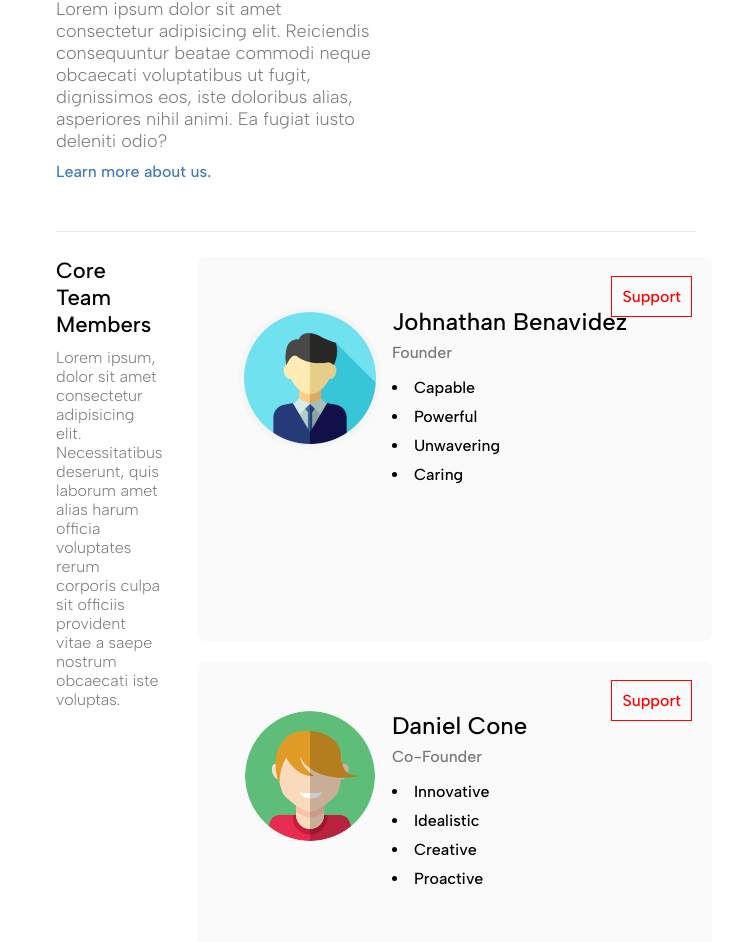
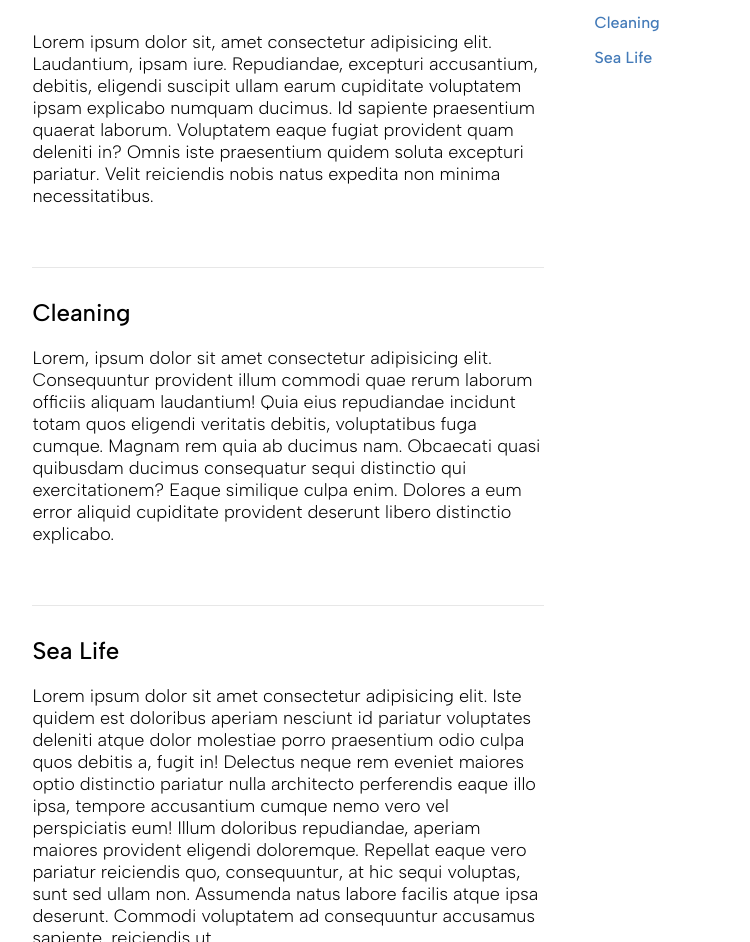
Before and after one commit to mmarckwo/homework-two, a website with bundled scripts: page index.html in a window 1280 px wide. Shown: the part 162-1104 px from the top of the page, without its empty margins (264-1014 px from the left). Built offline with nearby package versions, Linux system fonts and the light colour scheme.

Commit message:
added services and updated readme

```diff
--- a/app/model.js
+++ b/app/model.js
@@ -113,6 +113,58 @@ var aboutContent = `<div class="about">
 </div>
 </div>`;
 
+var servicesContent = `<div class="services">
+<div class="leftSide">
+  <section id="provide">
+    <h1>What we provide</h1>
+    <p>
+      Lorem ipsum dolor sit, amet consectetur adipisicing elit.
+      Laudantium, ipsam iure. Repudiandae, excepturi accusantium,
+      debitis, eligendi suscipit ullam earum cupiditate voluptatem ipsam
+      explicabo numquam ducimus. Id sapiente praesentium quaerat
+      laborum. Voluptatem eaque fugiat provident quam deleniti in? Omnis
+      iste praesentium quidem soluta excepturi pariatur. Velit
+      reiciendis nobis natus expedita non minima necessitatibus.
+    </p>
+  </section>
+  <section id="cleaning">
+    <h2>Cleaning</h2>
+    <p>
+      Lorem, ipsum dolor sit amet consectetur adipisicing elit.
+      Consequuntur provident illum commodi quae rerum laborum officiis
+      aliquam laudantium! Quia eius repudiandae incidunt totam quos
+      eligendi veritatis debitis, voluptatibus fuga cumque. Magnam rem
+      quia ab ducimus nam. Obcaecati quasi quibusdam ducimus consequatur
+      sequi distinctio qui exercitationem? Eaque similique culpa enim.
+      Dolores a eum error aliquid cupiditate provident deserunt libero
+      distinctio explicabo.
+    </p>
+  </section>
+  <section id="sealife">
+    <h2>Sea Life</h2>
+    <p>
+      Lorem ipsum dolor sit amet consectetur adipisicing elit. Iste
+      quidem est doloribus aperiam nesciunt id pariatur voluptates
+      deleniti atque dolor molestiae porro praesentium odio culpa quos
+      debitis a, fugit in! Delectus neque rem eveniet maiores optio
+      distinctio pariatur nulla architecto perferendis eaque illo ipsa,
+      tempore accusantium cumque nemo vero vel perspiciatis eum! Illum
+      doloribus repudiandae, aperiam maiores provident eligendi
+      doloremque. Repellat eaque vero pariatur reiciendis quo,
+      consequuntur, at hic sequi voluptas, sunt sed ullam non. Assumenda
+      natus labore facilis atque ipsa deserunt. Commodi voluptatem ad
+      consequuntur accusamus sapiente, reiciendis ut.
+    </p>
+  </section>
+</div>
+<div class="rightSide">
+  <p>Page Content</p>
+  <a href="#provide">What we provide</a>
+  <a href="#cleaning">Cleaning</a>
+  <a href="#sealife">Sea Life</a>
+</div>
+</div>`;
+
 function setCurrentPageContent(pageID) {
   let contentName = pageID + "Content";
   $("#app").html(eval(contentName));
--- a/index.html
+++ b/index.html
@@ -18,81 +18,61 @@
       <div class="links">
         <a id="home" href="#">Home</a>
         <a id="about" href="#">About</a>
-        <a id="products" href="#">Products</a>
+        <a id="services" href="#">Services</a>
         <a id="contacts" href="#">Contact</a>
       </div>
     </nav>
 
     <div id="app">
-      <div class="about">
-        <div class="topTextArea">
-          <div class="topTextSizeWrapper">
-            <h1>Meet the Team</h1>
+      <div class="services">
+        <div class="leftSide">
+          <section id="provide">
+            <h1>What we provide</h1>
             <p>
-              Lorem ipsum dolor sit amet consectetur adipisicing elit.
-              Reiciendis consequuntur beatae commodi neque obcaecati
-              voluptatibus ut fugit, dignissimos eos, iste doloribus alias,
-              asperiores nihil animi. Ea fugiat iusto deleniti odio?
+              Lorem ipsum dolor sit, amet consectetur adipisicing elit.
+              Laudantium, ipsam iure. Repudiandae, excepturi accusantium,
+              debitis, eligendi suscipit ullam earum cupiditate voluptatem ipsam
+              explicabo numquam ducimus. Id sapiente praesentium quaerat
+              laborum. Voluptatem eaque fugiat provident quam deleniti in? Omnis
+              iste praesentium quidem soluta excepturi pariatur. Velit
+              reiciendis nobis natus expedita non minima necessitatibus.
             </p>
-            <a href="#">Learn more about us.</a>
-          </div>
+          </section>
+          <section id="cleaning">
+            <h2>Cleaning</h2>
+            <p>
+              Lorem, ipsum dolor sit amet consectetur adipisicing elit.
+              Consequuntur provident illum commodi quae rerum laborum officiis
+              aliquam laudantium! Quia eius repudiandae incidunt totam quos
+              eligendi veritatis debitis, voluptatibus fuga cumque. Magnam rem
+              quia ab ducimus nam. Obcaecati quasi quibusdam ducimus consequatur
+              sequi distinctio qui exercitationem? Eaque similique culpa enim.
+              Dolores a eum error aliquid cupiditate provident deserunt libero
+              distinctio explicabo.
+            </p>
+          </section>
+          <section id="sealife">
+            <h2>Sea Life</h2>
+            <p>
+              Lorem ipsum dolor sit amet consectetur adipisicing elit. Iste
+              quidem est doloribus aperiam nesciunt id pariatur voluptates
+              deleniti atque dolor molestiae porro praesentium odio culpa quos
+              debitis a, fugit in! Delectus neque rem eveniet maiores optio
+              distinctio pariatur nulla architecto perferendis eaque illo ipsa,
+              tempore accusantium cumque nemo vero vel perspiciatis eum! Illum
+              doloribus repudiandae, aperiam maiores provident eligendi
+              doloremque. Repellat eaque vero pariatur reiciendis quo,
+              consequuntur, at hic sequi voluptas, sunt sed ullam non. Assumenda
+              natus labore facilis atque ipsa deserunt. Commodi voluptatem ad
+              consequuntur accusamus sapiente, reiciendis ut.
+            </p>
+          </section>
         </div>
-        <div class="teamArea">
-          <div class="teamTextDesc">
-            <h2>Core Team Members</h2>
-            <p>
-              Lorem ipsum, dolor sit amet consectetur adipisicing elit.
-              Necessitatibus deserunt, quis laborum amet alias harum officia
-              voluptates rerum corporis culpa sit officiis provident vitae a
-              saepe nostrum obcaecati iste voluptas.
-            </p>
-          </div>
-          <div class="teamMemberColumn">
-            <div class="teamMemberCard">
-              <div class="profileImgColumn">
-                <div class="profileImgWrapper">
-                  <img src="images/founder.png" alt="founder" />
-                </div>
-              </div>
-              <div class="titleAndInfo">
-                <h1>Johnathan Benavidez</h1>
-                <p>Founder</p>
-                <div class="infoPoints">
-                  <ul>
-                    <li>Capable</li>
-                    <li>Powerful</li>
-                    <li>Unwavering</li>
-                    <li>Caring</li>
-                  </ul>
-                </div>
-              </div>
-              <div class="supportBtn">
-                <a href="#">Support</a>
-              </div>
-            </div>
-            <div class="teamMemberCard">
-              <div class="profileImgColumn">
-                <div class="profileImgWrapper">
-                  <img src="images/cofounder.png" alt="cofounder" />
-                </div>
-              </div>
-              <div class="titleAndInfo">
-                <h1>Daniel Cone</h1>
-                <p>Co-Founder</p>
-                <div class="infoPoints">
-                  <ul>
-                    <li>Innovative</li>
-                    <li>Idealistic</li>
-                    <li>Creative</li>
-                    <li>Proactive</li>
-                  </ul>
-                </div>
-              </div>
-              <div class="supportBtn">
-                <a href="#">Support</a>
-              </div>
-            </div>
-          </div>
+        <div class="rightSide">
+          <p>Page Content</p>
+          <a href="#provide">What we provide</a>
+          <a href="#cleaning">Cleaning</a>
+          <a href="#sealife">Sea Life</a>
         </div>
       </div>
     </div>
--- /dev/null
+++ b/scss/services.scss
@@ -0,0 +1,54 @@
+.services {
+  display: flex;
+  justify-content: center;
+  .leftSide {
+    width: 40%;
+    margin-right: 50px;
+
+    section:last-child {
+      border-bottom: none;
+    }
+
+    section {
+      padding-bottom: 50px;
+      margin: 0 auto;
+      border-bottom: 1px solid rgb(60, 60, 60, 0.12);
+
+      h1 {
+        padding-top: 50px;
+        width: fit-content;
+        font-size: 40px;
+        font-weight: 500;
+        margin-bottom: 40px;
+      }
+
+      h2 {
+        padding-top: 30px;
+        font-weight: 500;
+        font-size: 24px;
+        margin-bottom: 20px;
+      }
+
+      p {
+        margin-bottom: 10px;
+        font-weight: 300;
+        font-size: 18px;
+      }
+    }
+  }
+
+  .rightSide {
+    display: flex;
+    flex-direction: column;
+
+    p {
+      margin-top: 50px;
+    }
+
+    a {
+      text-decoration: none;
+      margin-bottom: 16px;
+      color: rgb(67, 122, 184);
+    }
+  }
+}
--- a/scss/styles.scss
+++ b/scss/styles.scss
@@ -2,6 +2,7 @@
 @import "nav.scss";
 @import "home.scss";
 @import "about.scss";
+@import "services.scss";
 @import "footer.scss";
 @import url("https://fonts.googleapis.com/css2?family=Albert+Sans:wght@300;500;700&display=swap");
 
```
Also changed, not shown: README.md, css/styles.css, 1 other file.
